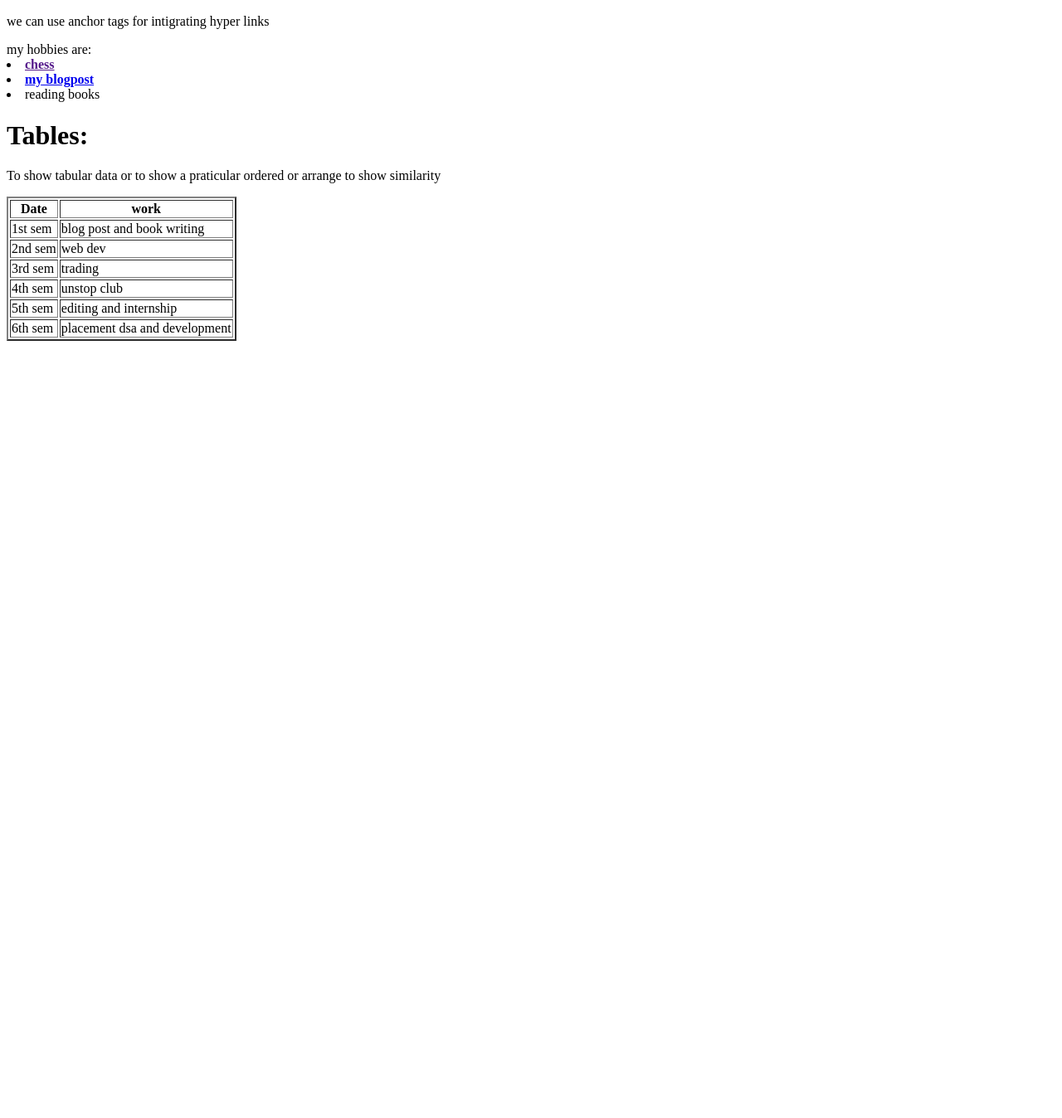
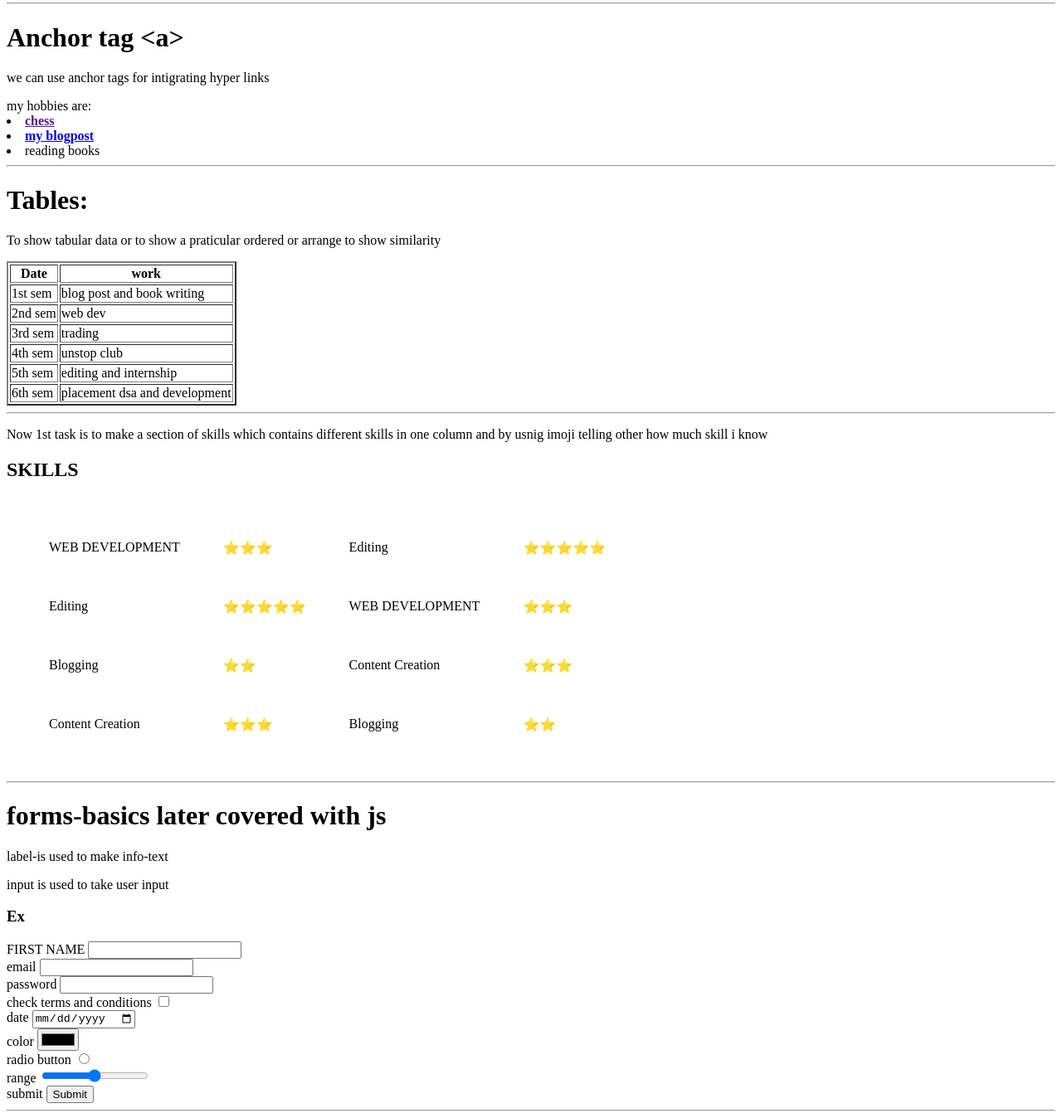
Before and after one commit to HarshitsSri/FULL-STACK-DEVELOPMENT, a plain HTML site: page HTML FOLDER/basic.html in a window 1280 px wide. Shown: the part 1430-2778 px from the top of the page at 83% size. Before the commit the page ends 1849 px from the top, so only its background shows below. Drawn offline with Linux system fonts and the light colour scheme.

Commit message:
tables and forms

```diff
--- a/HTML FOLDER/basic.html
+++ b/HTML FOLDER/basic.html
@@ -20,7 +20,7 @@
         ul:This is used to make unordered list
         ol:This is used to make ordered list
         tag <li> is used to make the bullet point
-        -->
+        --><hr>
 <H2>LIST TAG</H2>
     <h3>These are the languages that i am familiar of</h3>
     <br><!--br tag is used to break a line-->
@@ -44,8 +44,11 @@
         </ol>
         there are more type of ol like:i,I,1,A,a<br>
         start is a attribute which is used to specify where to use start the list from
+        <hr>
 <H1>PARAGRAPH TAG</H1>
+
         <p>This is a paragraph tag &ltp&gt &lt/p&gt</p>
+        <hr>
 <h1>Image</h1>
 for uploading an image on a webpage there are basically two ways:
 <ol>
@@ -59,12 +62,14 @@ so second method
 2.<img src="hen photo2.jpg" alt="hen photo" height="100">
 <br>
 <p>both are set on height= 100 </p>
+<hr>
 <h1>Anchor tag &lta&gt</h1>
 <p>we can use anchor tags for intigrating hyper links </p>
 my hobbies are:
 <li><strong><a href="">chess</a></strong></li>
 <li><strong><a href="https://contentanalyst2.blogspot.com/2023/03/the-rise-of-virat-kohli-from-young.html" >my blogpost</a></strong></li>
 <li>reading books</li>
+<hr>
 <h1>Tables:</h1>
 <p>To show tabular data or to show a praticular ordered or arrange to show similarity</p>
 <table border="2" >
@@ -105,7 +110,68 @@ my hobbies are:
     <tfoot>
 
     </tfoot>
+</table><hr>
+<p>Now 1st task is to make a section of skills which contains different skills in one column
+    and by usnig imoji telling other how much skill i know
+</p>
+<H2 >SKILLS</H2>
+<table  cellspacing="50 ">
+<tr>
+    <td>WEB DEVELOPMENT</td>
+    <td>&#11088;&#11088;&#11088;</td>
+
+    <td>Editing</td>
+    <td>&#11088;&#11088;&#11088;&#11088;&#11088;</td>
+</tr>
+<tr>
+    <td>Editing</td>
+    <td>&#11088;&#11088;&#11088;&#11088;&#11088;</td>
+    <td>WEB DEVELOPMENT</td>
+    <td>&#11088;&#11088;&#11088;</td>
+
+</tr>
+<tr>
+    <td>Blogging</td>
+    <td>&#11088;&#11088;</td>
+    <td>Content Creation</td>
+    <td>&#11088;&#11088;&#11088;</td>
+</tr>
+<tr>
+    <td>Content Creation</td>
+    <td>&#11088;&#11088;&#11088;</td>
+    <td>Blogging</td>
+    <td>&#11088;&#11088;</td>
+</tr>
 </table>
+<hr >
+<h1>forms-basics later covered with js</h1>
+<p>label-is used to make info-text</p>
+<p>input is used to take user input</p>
+<h3>Ex</h3>
+<form action="">
+    <label for="">FIRST NAME</label>
+    <input type="text" name="" id=""><br>
+    <label for="">email</label>
+    <input type="email" name="" id=""><br>
+    <label for="">password</label>
+    <input type="password" name="" id=""><br>
+    <label for="">check terms and conditions</label>
+    <input type="checkbox" name="" id=""><br>
+    <label for="">date</label>
+    <input type="date" name="" id=""><br>
+    <label for="">color</label>
+    <input type="color" name="" id=""><br>
+    <label for="">radio button</label>
+    <input type="radio" name="" id=""><br>
+    <label for="">range</label>
+    <input type="range" name="" id=""><br>
+    <label for="">submit</label>
+    <input type="submit" name="" id=""><br>
+
+
+
+</form>
+<hr>
 </body>
 
 </html>
```
